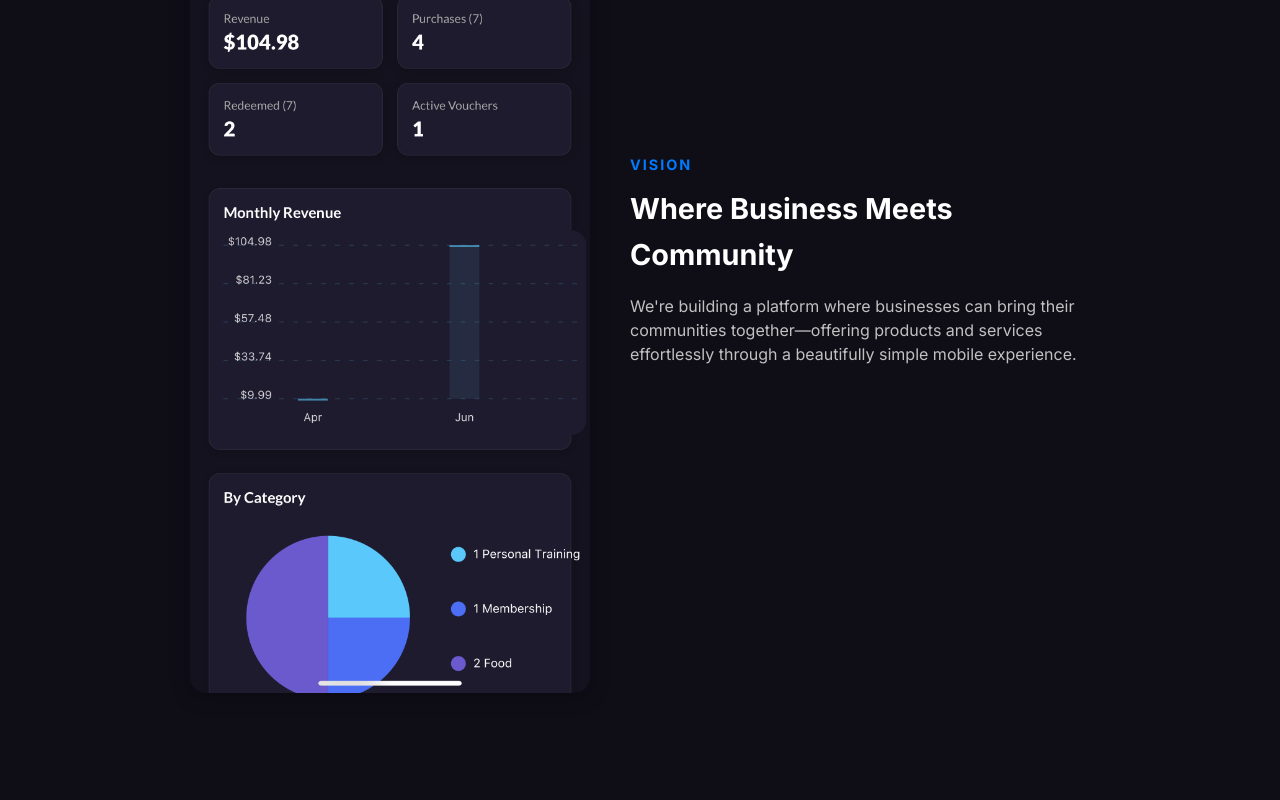
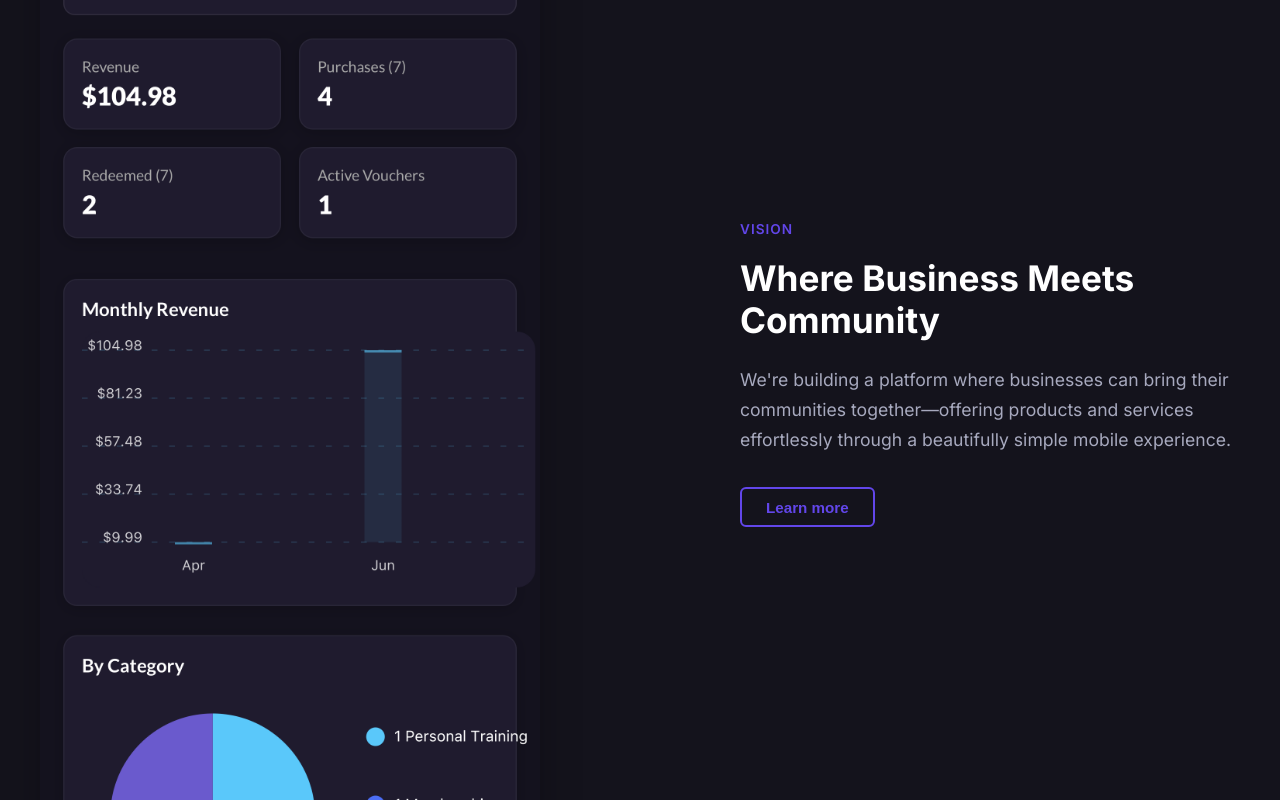
Before and after one commit to ArthurHakobyanDev/vercasite, a React (Create React App) app: page / in a window 1280 px wide. Shown: the part 720-1520 px from the top of the page. Built offline with nearby package versions, Linux system fonts and the light colour scheme.

Commit message:
Improved Section styling

```diff
--- a/src/components/Section.css
+++ b/src/components/Section.css
@@ -1,51 +1,118 @@
 .section {
+  padding: var(--section-padding);
+  position: relative;
+}
+
+.section:nth-child(odd) {
+  background-color: rgba(255, 255, 255, 0.02);
+}
+
+.section-container {
+  max-width: var(--max-width);
+  margin: 0 auto;
   display: flex;
   align-items: center;
-  justify-content: center;
-  padding: 60px 20px;
-  flex-wrap: wrap;
-  animation: fadeIn 1s ease-out;
+  gap: 4rem;
 }
 
-.section.reverse {
+.section.reverse .section-container {
   flex-direction: row-reverse;
 }
 
+.section-media {
+  flex: 1;
+  position: relative;
+}
+
 .section-image {
-  max-width: 400px;
-  width: 90%;
-  border-radius: 16px;
-  margin: 20px;
-  box-shadow: 0 4px 20px rgba(0,0,0,0.3);
+  width: 100%;
+  max-width: 500px;
+  border-radius: 12px;
+  box-shadow: 0 20px 40px rgba(0, 0, 0, 0.25);
+  transition: transform 0.5s ease;
+}
+
+.section-media:hover .section-image {
+  transform: translateY(-5px);
 }
 
 .section-content {
+  flex: 1;
   max-width: 500px;
-  text-align: left;
-  padding: 20px;
 }
 
-.section-content h4 {
+.section-label {
+  display: inline-block;
+  font-size: 0.85rem;
+  font-weight: 600;
+  letter-spacing: 1px;
   text-transform: uppercase;
-  font-size: 0.9rem;
-  letter-spacing: 2px;
-  color: #007bff;
-  margin-bottom: 10px;
+  color: var(--accent-color);
+  margin-bottom: 1rem;
 }
 
-.section-content h2 {
-  font-size: 1.8rem;
-  margin-bottom: 16px;
+.section-headline {
+  font-size: 2.2rem;
+  font-weight: 700;
+  line-height: 1.2;
+  margin-bottom: 1.5rem;
+  color: var(--primary-text);
 }
 
-.section-content p {
-  font-size: 1rem;
-  color: #c1c1c1;
-  line-height: 1.5;
+.section-description {
+  font-size: 1.1rem;
+  color: var(--secondary-text);
+  margin-bottom: 2rem;
+  line-height: 1.7;
+}
+
+.section-cta {
+  background: transparent;
+  color: var(--accent-color);
+  border: 2px solid var(--accent-color);
+  padding: 0.6rem 1.5rem;
+  border-radius: 6px;
+  font-weight: 600;
+  font-size: 0.95rem;
+  cursor: pointer;
+  transition: all var(--transition-speed) ease;
+}
+
+.section-cta:hover {
+  background-color: var(--accent-color);
+  color: white;
+  transform: translateY(-2px);
+}
+
+@media (max-width: 1024px) {
+  .section-container {
+    gap: 3rem;
+  }
+
+  .section-headline {
+    font-size: 1.8rem;
+  }
 }
 
 @media (max-width: 768px) {
-  .section {
+  .section-container {
+    flex-direction: column;
+    gap: 2rem;
+  }
+
+  .section.reverse .section-container {
     flex-direction: column;
   }
+
+  .section-content {
+    text-align: center;
+  }
+
+  .section-headline {
+    font-size: 1.6rem;
+  }
+
+  .section-cta {
+    margin: 0 auto;
+  }
 }
--- a/src/components/Section.js
+++ b/src/components/Section.js
@@ -3,14 +3,19 @@ import './Section.css';
 
 const Section = ({ image, title, headline, description, reverse }) => {
   return (
-    <div className={`section ${reverse ? 'reverse' : ''}`}>
-      <img src={image} alt={title} className="section-image" />
-      <div className="section-content">
-        <h4>{title}</h4>
-        <h2>{headline}</h2>
-        <p>{description}</p>
+    <section className={`section ${reverse ? 'reverse' : ''}`}>
+      <div className="section-container">
+        <div className="section-media">
+          <img src={image} alt={title} className="section-image" />
+        </div>
+        <div className="section-content">
+          <span className="section-label">{title}</span>
+          <h2 className="section-headline">{headline}</h2>
+          <p className="section-description">{description}</p>
+          <button className="section-cta">Learn more</button>
+        </div>
       </div>
-    </div>
+    </section>
   );
 };
 
```
